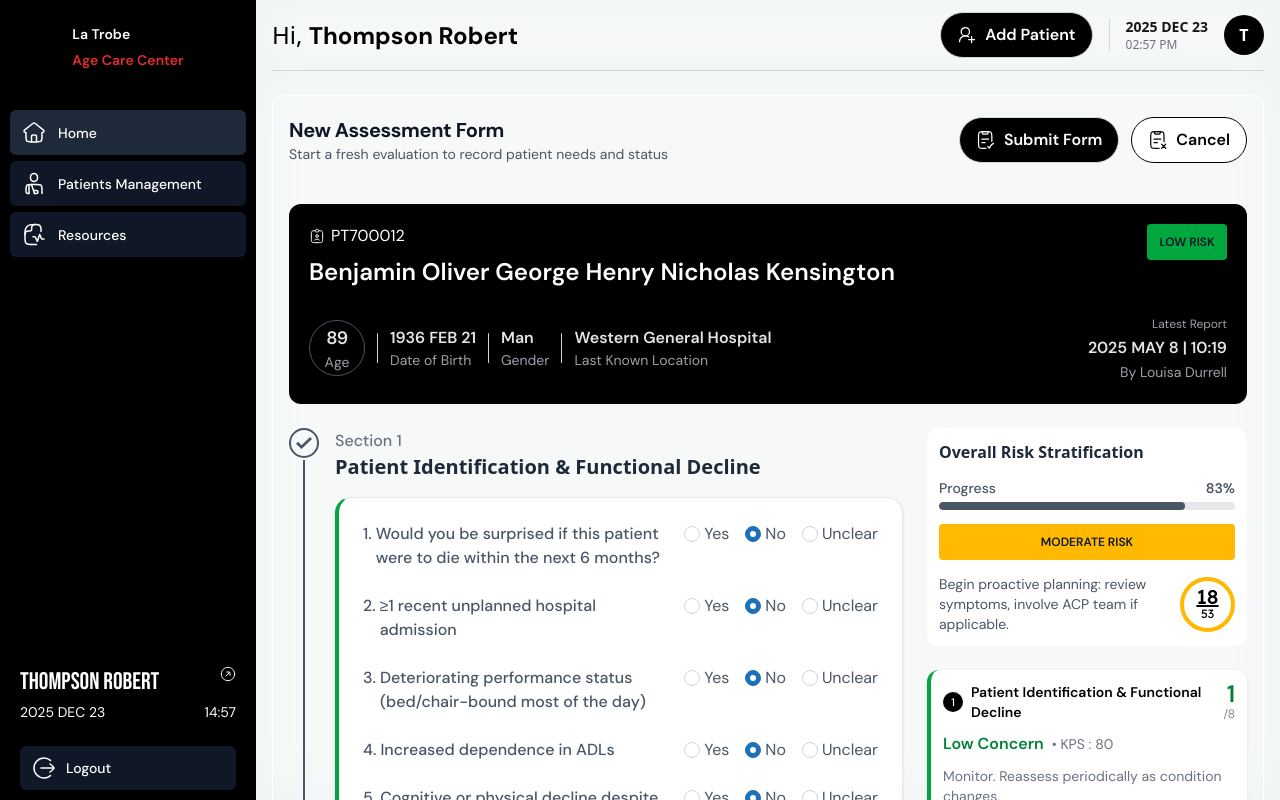
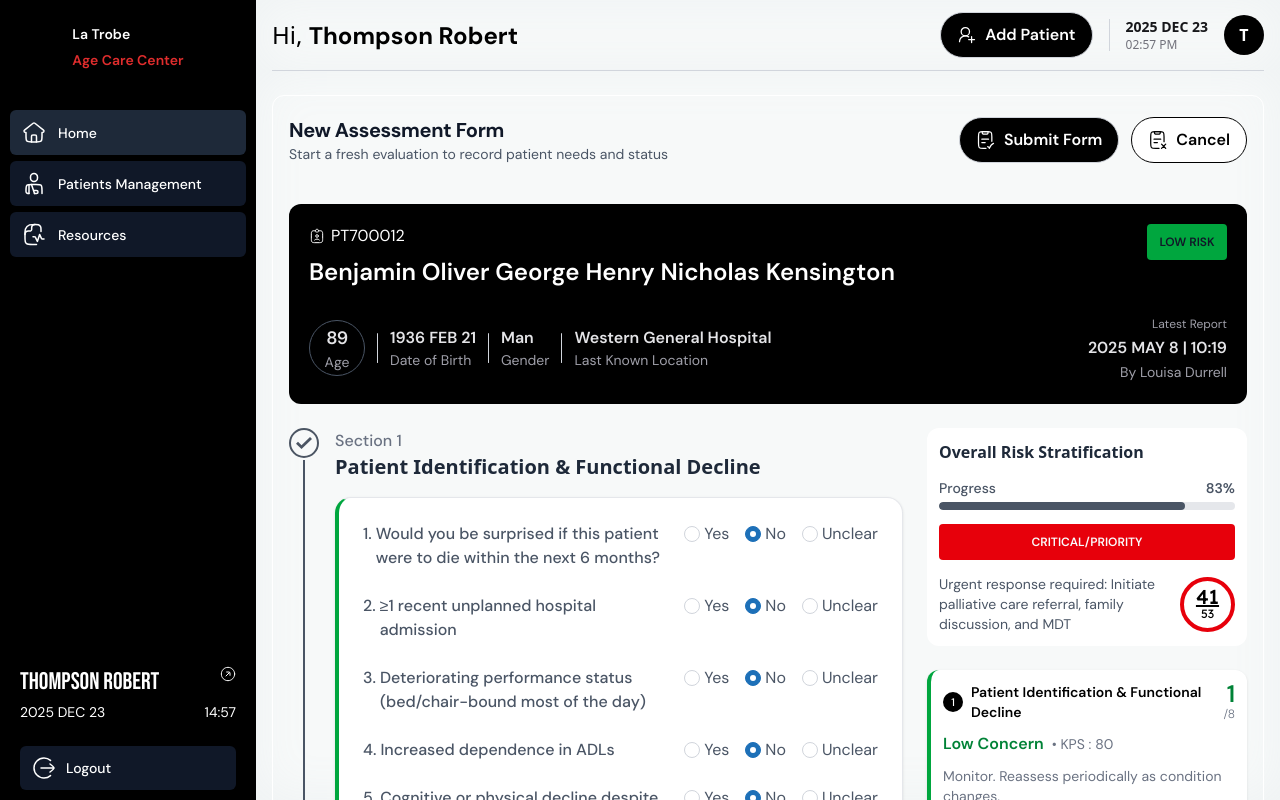
Before and after one commit to Oddlydev/pact-la-trobe, a Next.js app: page /assessment-form in a window 1280 px wide. Built offline with nearby package versions, Linux system fonts and the light colour scheme; what @faustwp/core would draw is missing.

Commit message:
assessment form and reports modification

```diff
--- a/pages/assessment-form.tsx
+++ b/pages/assessment-form.tsx
@@ -538,7 +538,9 @@ export default function AssessmentFormPage() {
 
           {/* Right column */}
           <aside className="w-80 space-y-6">
-            <OverallSeverityCards />
+            <div className="only-first-cards">
+              <OverallSeverityCards />
+            </div>
             <SummaryCards />
           </aside>
         </div>
--- a/pages/assessment-report.tsx
+++ b/pages/assessment-report.tsx
@@ -605,7 +605,9 @@ export default function AssessmentFormPage() {
 
           {/* Right column */}
           <aside className="w-80 space-y-6">
-            <OverallSeverityCards level="moderate" />
+            <div className="only-first-cards">
+              <OverallSeverityCards />
+            </div>
             <SummaryCards />
           </aside>
         </div>
--- a/src/components/Cards/OverallSeverityCards.tsx
+++ b/src/components/Cards/OverallSeverityCards.tsx
@@ -29,18 +29,13 @@ const severityConfig: Record<
   },
 };
 
-type Props = { level?: SeverityLevel };
-
-export default function OverallSeverityCards({ level = "moderate" }: Props) {
-  // Keep full set available if needed in future
-  const allCards: { level: SeverityLevel; score: number; total: number }[] = [
+export default function OverallSeverityCards() {
+  const cards: { level: SeverityLevel; score: number; total: number }[] = [
     { level: "critical", score: 41, total: 53 },
     { level: "high", score: 23, total: 53 },
     { level: "moderate", score: 18, total: 53 },
     { level: "low", score: 10, total: 53 },
   ];
-  // Only show one card per request
-  const cards = allCards.filter((c) => c.level === level);
 
   const progress = 83;
 
--- a/styles/globals.css
+++ b/styles/globals.css
@@ -298,6 +298,11 @@ input[type="search"]::-webkit-search-results-decoration {
   text-underline-position: from-font;
 }
 
+/* Utility: show only the first child card of OverallSeverityCards when needed */
+.only-first-cards > div.space-y-4 > *:not(:first-child) {
+  display: none;
+}
+
 .single-inner strong {
   color: var(--gray-900, #111827);
   font-family: var(--font-dmsans, "DM Sans");
```
